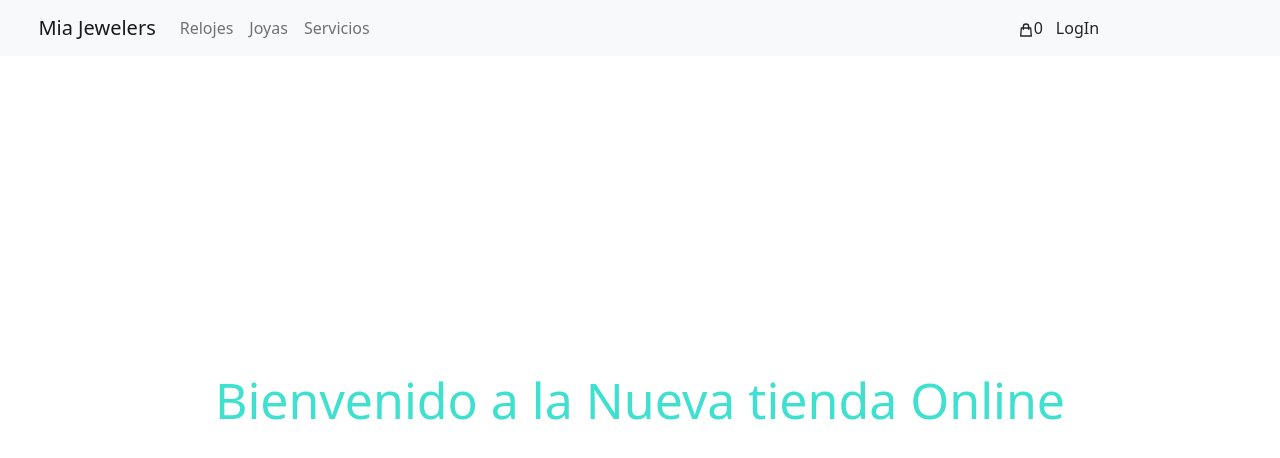
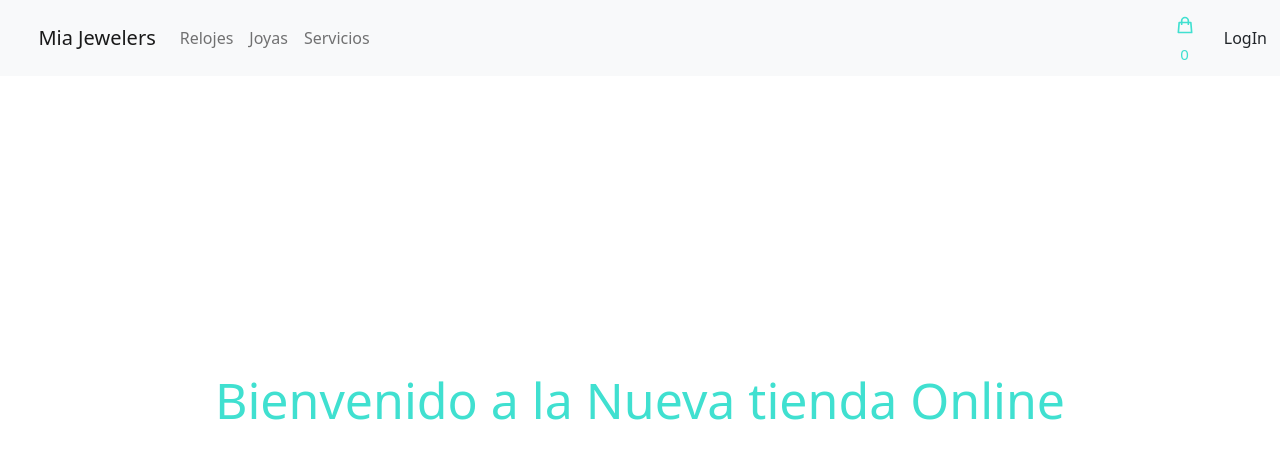
Before and after one commit to lulikwerner/Entrega-Final-React-Werner, a React (Vite) app: page / in a window 1280 px wide. Shown: the top 458 px of the page. Built offline with nearby package versions, Linux system fonts and the light colour scheme.

Commit message:
primero listo

```diff
--- a/src/componentes/CartWidget/CartWidget.jsx
+++ b/src/componentes/CartWidget/CartWidget.jsx
@@ -5,10 +5,17 @@ import { HiOutlineShoppingBag } from "react-icons/hi";
 
 function CartWidget(){
     let count =0
+    const styles={
+      color:'turquoise',
+      fontSize: 20,
+    }
+    const styleL={
+      fontSize:15
+    }
   return (
-    <section className='widget'>
+    <section className='widget' style={styles}>
         <HiOutlineShoppingBag/>
-        <lavel>{count}</lavel>
+        <lavel style={styleL}>{count}</lavel>
     </section>
   )
 }
--- a/src/componentes/NavBar/NavBar.css
+++ b/src/componentes/NavBar/NavBar.css
@@ -4,5 +4,9 @@
 }
 
 .posit{
-    padding-left: 50%;
+    padding-left: 62%;
+
 }
+.posita{
+    margin-left: 1%;
+}
--- a/src/componentes/NavBar/NavBar.jsx
+++ b/src/componentes/NavBar/NavBar.jsx
@@ -29,7 +29,7 @@ function NavBar(){
       <CartWidget/>
       <ion-icon name="bag-outline"></ion-icon>
       </section>
-      <a className="btn btn-bd-download d-none d-lg-inline-block mb-3 mb-md-0 ml-md-3" href="#">LogIn</a>
+      <a className="btn btn-bd-download d-none d-lg-inline-block mb-3 mb-md-0 ml-md-3 posita" href="#">LogIn</a>
       </div>
     </nav>
 
```
